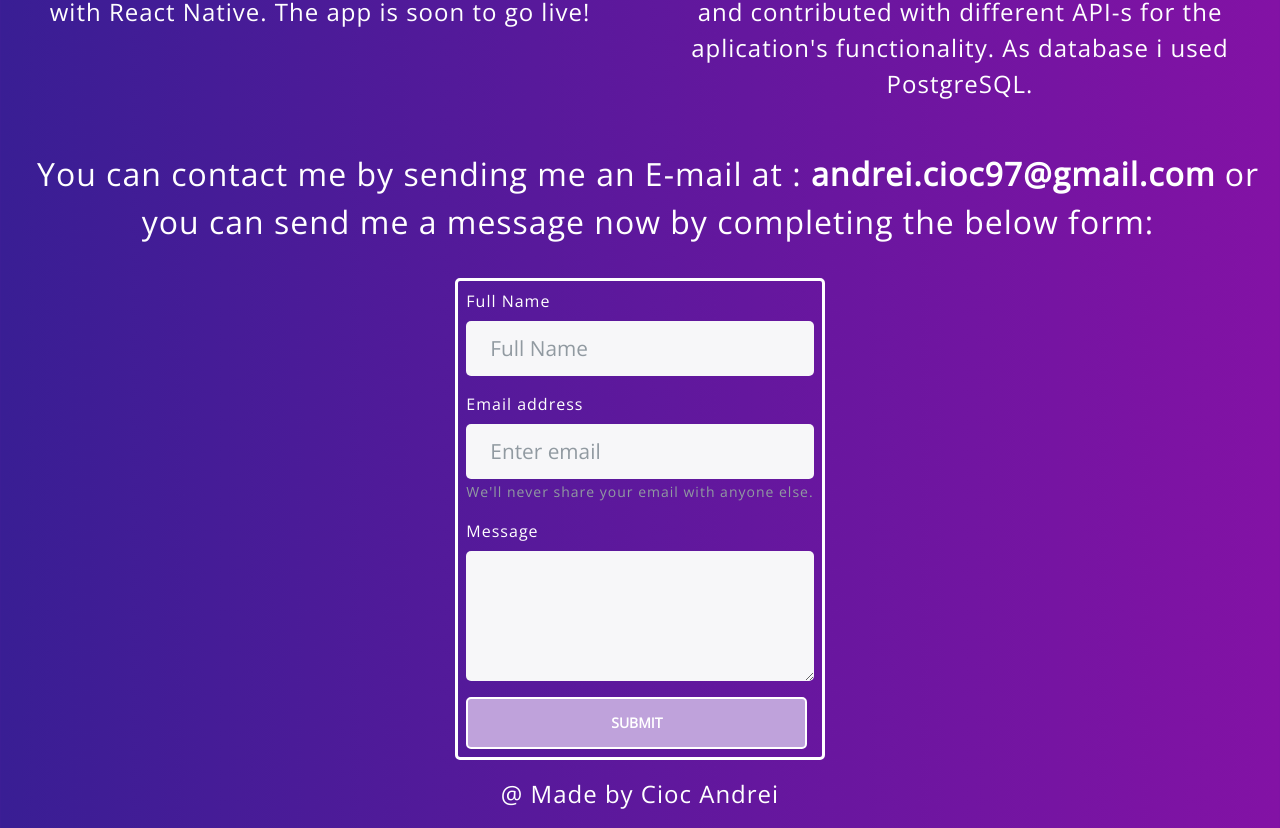
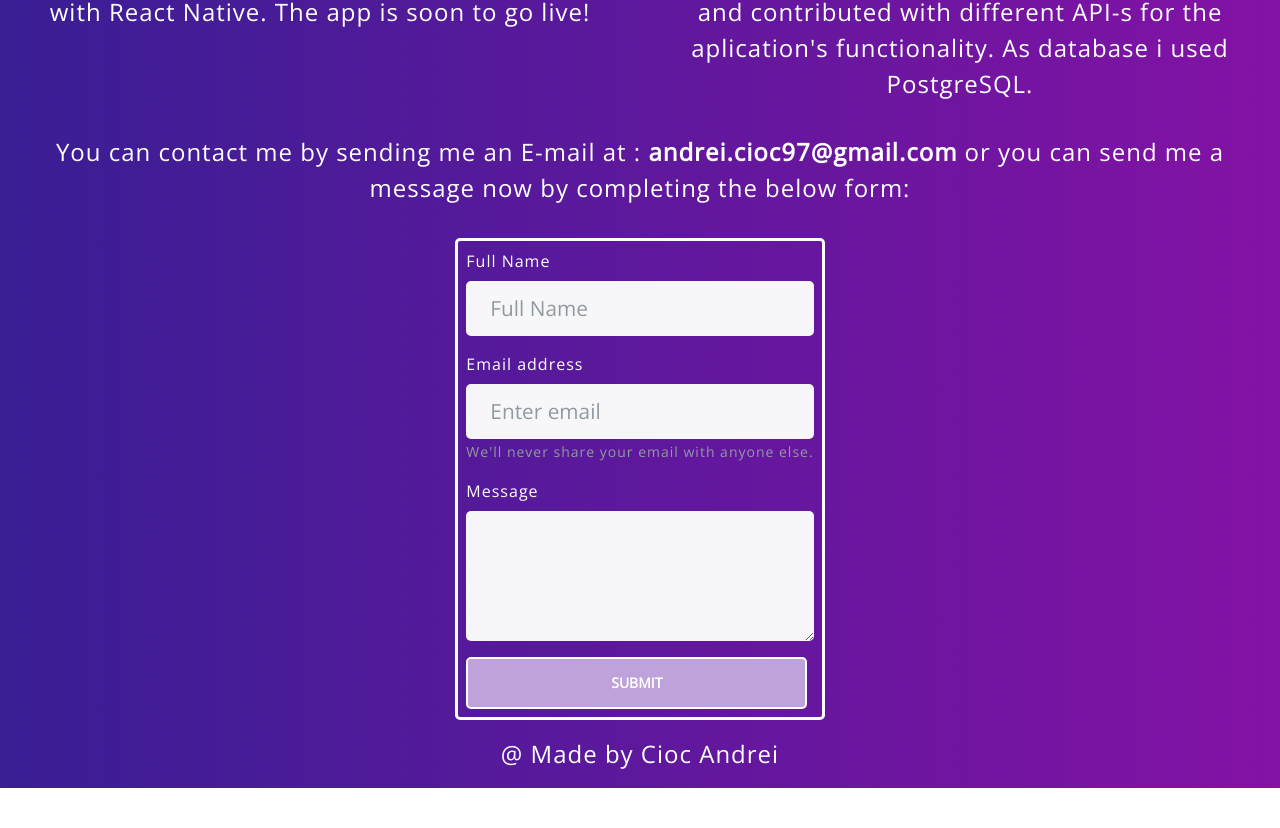
Before and after one commit to andreicioc133/Portofolio, a React (Create React App) app: page / in a window 1280 px wide. Shown: the part 2991-3819 px from the top of the page. After the commit the page ends 3779 px from the top, so only its background shows below. Built offline with nearby package versions, Linux system fonts and the light colour scheme.

Commit message:
v1.9.2stable

```diff
--- a/src/Screens/MainScreen.js
+++ b/src/Screens/MainScreen.js
@@ -294,7 +294,7 @@ function MainScreen() {
       <Row className="rows">
         <Col xs={12} sm={12} md={12} lg={12} className="centeredColumn">
           <p
-            className="biggerTextSecondaryTitle scrollToContactMe"
+            className="normalText scrollToContactMe"
             style = {{fontWeight:'normal'}}>You can contact me by sending me an E-mail at : <strong>andrei.cioc97@gmail.com </strong>
             or you can send me a message now by completing the below form:</p>
         </Col>
```
